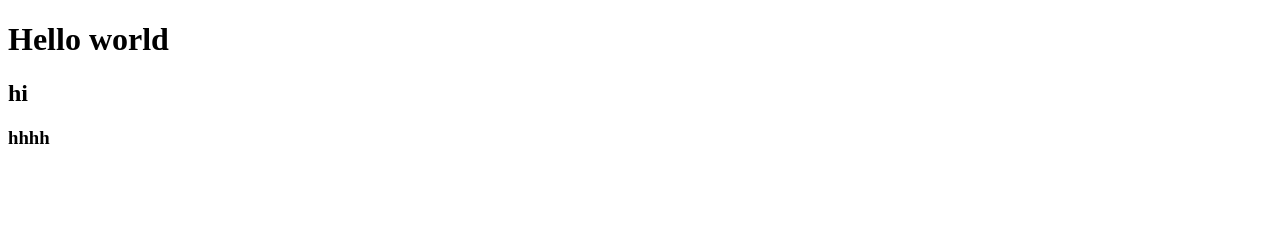
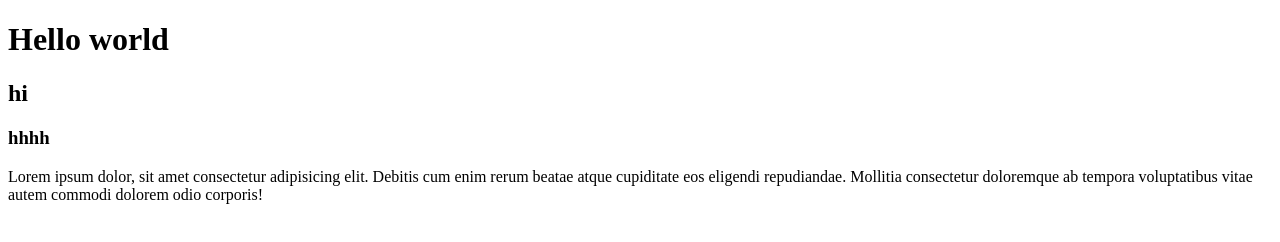
Before and after one commit to Dileep554/pro, a plain HTML site: page index.html in a window 1280 px wide. Drawn offline with Linux system fonts and the light colour scheme.

Commit message:
paragraph added

```diff
--- a/index.html
+++ b/index.html
@@ -9,5 +9,6 @@
     <h1>Hello world</h1>
     <h2>hi</h2>
     <h3>hhhh</h3>
+    <p>Lorem ipsum dolor, sit amet consectetur adipisicing elit. Debitis cum enim rerum beatae atque cupiditate eos eligendi repudiandae. Mollitia consectetur doloremque ab tempora voluptatibus vitae autem commodi dolorem odio corporis!</p>
 </body>
 </html>
```
